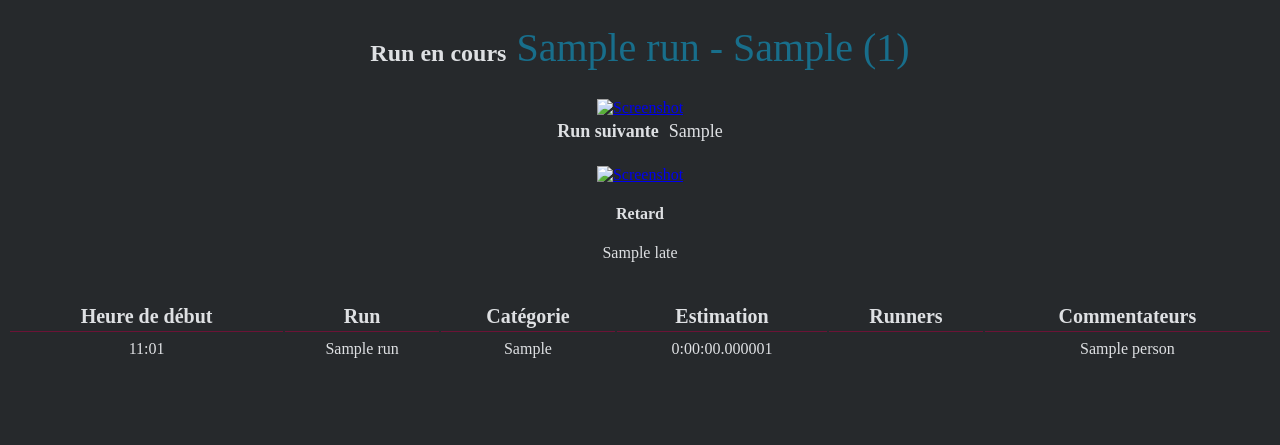
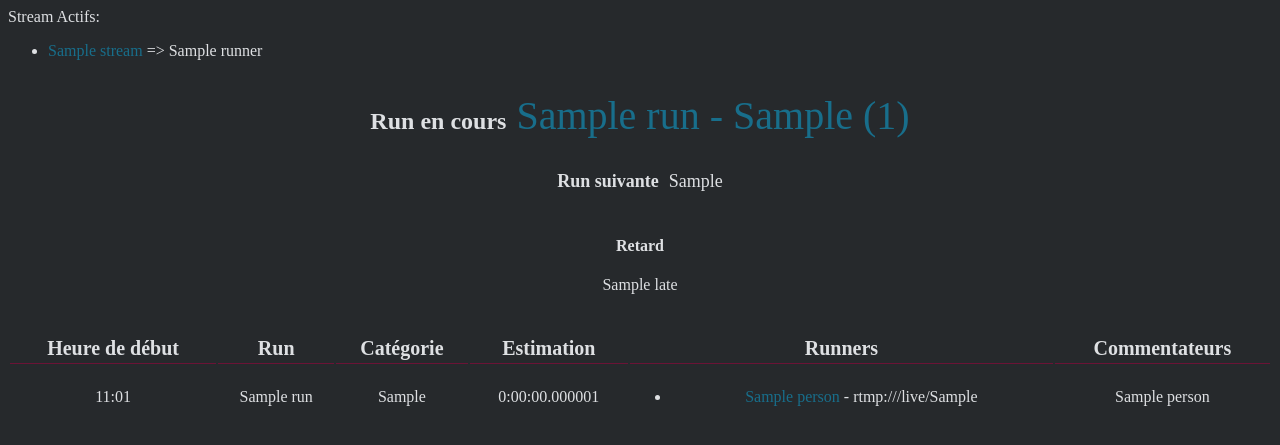
Before and after one commit to HanaPoulpe/marathon-manager, a Django app: template src/overlay_manager/templates/event/details.html in a window 1280 px wide. Shown: the top 445 px of the page. Run offline with Django 5.2, Linux system fonts and the light colour scheme; tables that the repository leaves empty hold one stand-in row (values such as "Sample post"); the template is opened without the code that fills it: values that come from a table or form of the project are taken from there, most other values are stand-ins (such as "Sample title", 1, 10 or a date in 2020); parts of the project's set-up code (start-up, migrations or seed data) failed here and were passed over.

Commit message:
fix: Add RTMPs to details

```diff
--- a/src/overlay_manager/runs/views/event.py
+++ b/src/overlay_manager/runs/views/event.py
@@ -42,6 +42,12 @@
             if minutes:
                 late += f"{minutes}m"
         ctx["late"] = late
+        try:
+            streams = rtmp_operations.get_active_streams()
+        except rtmp_operations.CouldNotGetStats:
+            streams = []
+        ctx["streams"] = streams
+        ctx["persons"] = models.Person.objects.all().order_by("name")
 
         return ctx
 
--- a/src/overlay_manager/templates/event/details.html
+++ b/src/overlay_manager/templates/event/details.html
@@ -16,21 +16,27 @@
         </div>
     </div>
 
+<div>
+  <div>Stream Actifs:</div>
+  <div><ul>
+    {% for stream in streams %}
+      <li>
+        <a href="{{ stream.url }}" class="table-link">{{ stream }}</a>
+        {% if stream.runner %}=> {{ stream.runner }}{% endif %}
+      </li>
+    {% endfor %}
+  </ul></div>
+</div>
+
     <div class="infos">
         <div class="current-run-block">
             <h4 class="blockTitle">Run en cours</h4>
             <a class="current-run-link" href="#{{ current_run.run_index }}">{{ current_run }}</a>
         </div>
-        <div><a href="{% url 'screenshot' event.name current_run.id %}" target="_blank">
-            <img src="{% url 'screenshot' event.name current_run.id %}" height="101" width="190" alt="Screenshot"/>
-        </a></div>
         <div class="next-run-block">
             <h4 class="blockTitle-next-run">Run suivante</h4>
             {{ next_run }}
         </div>
-        <div><a href="{% url 'screenshot' event.name next_run.id %}" target="_blank">
-            <img src="{% url 'screenshot' event.name next_run.id %}" height="101" width="190" alt="Screenshot"/>
-        </a></div>
         {% if late %}
         <div class="block">
             <h4 class="blockTitle">Retard</h4>
@@ -63,7 +69,7 @@
             <td><a href="#{{ run.run_index }}"></a>{{ run.name }}</td>
             <td>{{ run.category }}</td>
             <td>{{ run.estimated_time }}</td>
-            <td><ul>{% for runner in runs.runner.all  %}
+            <td><ul>{% for runner in run.runners.all  %}
                     <li><a href="{{ runner.rtmp }}" class="table-link">{{ runner }}</a> - {{ runner.rtmp }}</li>
             {% endfor %}</ul></td>
             <td>{{ run.commentators.all|join:" - " }}</td>
```
